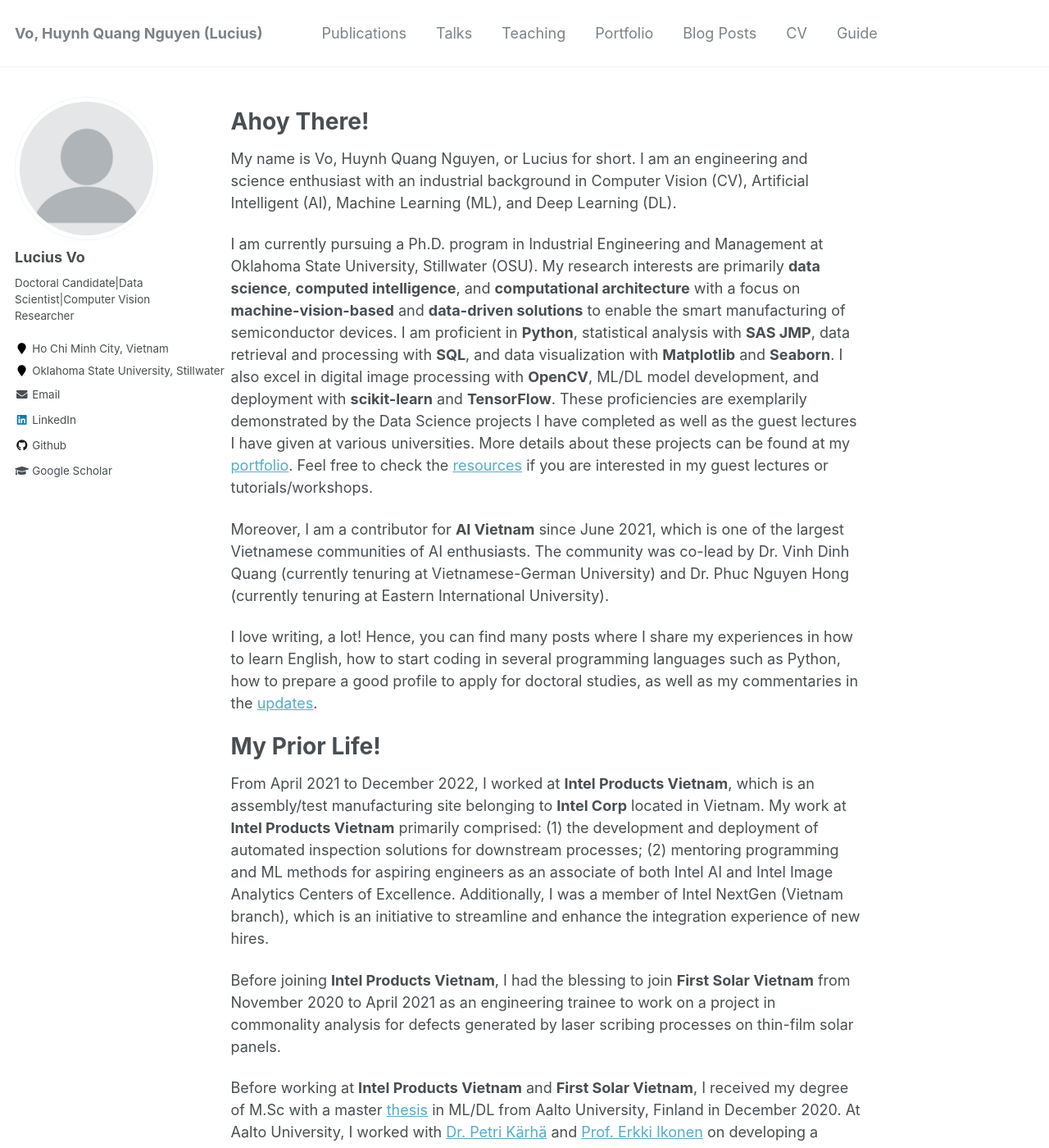
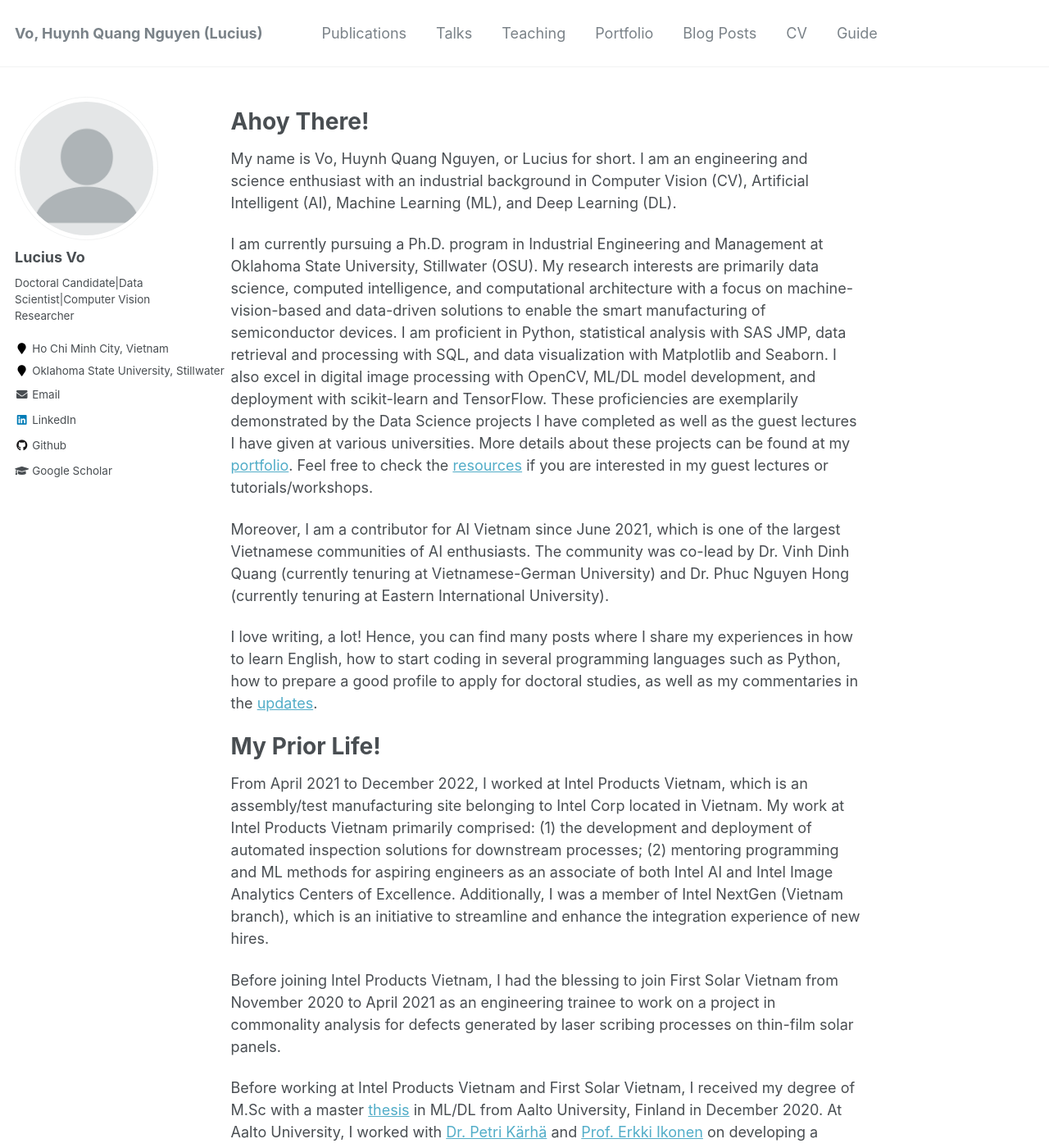
Before and after one commit to vohuynhquangnguyen/vohuynhquangnguyen.github.io, a Jekyll site: the page built from _pages/about.md, in a window 1280 px wide and 1400 px high. Shown: the whole window at 82% size. Built offline with Jekyll 4.4.1, drawn with Linux system fonts in a browser that asks for light colours.

```diff
--- a/_pages/about.md
+++ b/_pages/about.md
@@ -11,18 +11,18 @@ redirect_from:
 # Ahoy There!
 My name is Vo, Huynh Quang Nguyen, or Lucius for short. I am an engineering and science enthusiast with an industrial background in Computer Vision (CV), Artificial Intelligent (AI), Machine Learning (ML), and Deep Learning (DL).
 
-I am currently pursuing a Ph.D. program in Industrial Engineering and Management at Oklahoma State University, Stillwater (OSU). My research interests are primarily <b>data science</b>, <b>computed intelligence</b>, and <b>computational architecture</b> with a focus on <b>machine-vision-based</b> and <b>data-driven solutions</b> to enable the smart manufacturing of semiconductor devices. I am proficient in <b>Python</b>, statistical analysis with <b>SAS JMP</b>, data retrieval and processing with <b>SQL</b>, and data visualization with <b>Matplotlib</b> and <b>Seaborn</b>. I also excel in digital image processing with <b>OpenCV</b>, ML/DL model development, and deployment with <b>scikit-learn</b> and <b>TensorFlow</b>. These proficiencies are exemplarily demonstrated by the Data Science projects I have completed as well as the guest lectures I have given at various universities. More details about these projects can be found at my <a href = "/pages/portfolio">portfolio</a>. Feel free to check the <a href = "/pages/resources">resources</a> if you are interested in my guest lectures or tutorials/workshops.
+I am currently pursuing a Ph.D. program in Industrial Engineering and Management at Oklahoma State University, Stillwater (OSU). My research interests are primarily data science, computed intelligence, and computational architecture with a focus on machine-vision-based and data-driven solutions to enable the smart manufacturing of semiconductor devices. I am proficient in Python, statistical analysis with SAS JMP, data retrieval and processing with SQL, and data visualization with Matplotlib and Seaborn. I also excel in digital image processing with OpenCV, ML/DL model development, and deployment with scikit-learn and TensorFlow. These proficiencies are exemplarily demonstrated by the Data Science projects I have completed as well as the guest lectures I have given at various universities. More details about these projects can be found at my <a href = "/pages/portfolio">portfolio</a>. Feel free to check the <a href = "/pages/resources">resources</a> if you are interested in my guest lectures or tutorials/workshops.
 
-Moreover, I am a contributor for <b>AI Vietnam</b> since June 2021, which is one of the largest Vietnamese communities of AI enthusiasts. The community was co-lead by Dr. Vinh Dinh Quang (currently tenuring at Vietnamese-German University) and Dr. Phuc Nguyen Hong (currently tenuring at Eastern International University).
+Moreover, I am a contributor for AI Vietnam since June 2021, which is one of the largest Vietnamese communities of AI enthusiasts. The community was co-lead by Dr. Vinh Dinh Quang (currently tenuring at Vietnamese-German University) and Dr. Phuc Nguyen Hong (currently tenuring at Eastern International University).
 
 I love writing, a lot! Hence, you can find many posts where I share my experiences in how to learn English, how to start coding in several programming languages such as Python, how to prepare a good profile to apply for doctoral studies, as well as my commentaries in the <a href = "/pages/updates">updates</a>.
 
 # My Prior Life!
-From April 2021 to December 2022, I worked at <b>Intel Products Vietnam</b>, which is an assembly/test manufacturing site belonging to <b>Intel Corp</b> located in Vietnam. My work at <b>Intel Products Vietnam</b> primarily comprised: (1) the development and deployment of automated inspection solutions for downstream processes; (2) mentoring programming and ML methods for aspiring engineers as an associate of both Intel AI and Intel Image Analytics Centers of Excellence. Additionally, I was a member of Intel NextGen (Vietnam branch), which is an initiative to streamline and enhance the integration experience of new hires.
+From April 2021 to December 2022, I worked at Intel Products Vietnam, which is an assembly/test manufacturing site belonging to Intel Corp located in Vietnam. My work at Intel Products Vietnam primarily comprised: (1) the development and deployment of automated inspection solutions for downstream processes; (2) mentoring programming and ML methods for aspiring engineers as an associate of both Intel AI and Intel Image Analytics Centers of Excellence. Additionally, I was a member of Intel NextGen (Vietnam branch), which is an initiative to streamline and enhance the integration experience of new hires.
 
-Before joining <b>Intel Products Vietnam</b>, I had the blessing to join <b>First Solar Vietnam</b> from November 2020 to April 2021 as an engineering trainee to work on a project in commonality analysis for defects generated by laser scribing processes on thin-film solar panels.
+Before joining Intel Products Vietnam, I had the blessing to join First Solar Vietnam from November 2020 to April 2021 as an engineering trainee to work on a project in commonality analysis for defects generated by laser scribing processes on thin-film solar panels.
 
-Before working at <b>Intel Products Vietnam</b> and <b>First Solar Vietnam</b>, I received my degree of M.Sc with a master <a href = "https://aaltodoc.aalto.fi/handle/123456789/102461">thesis</a> in ML/DL from Aalto University, Finland in December 2020. At Aalto University, I worked with <a href = "https://research.aalto.fi/en/persons/petri-k%C3%A4rh%C3%A4">Dr. Petri Kärhä</a> and <a href = "https://research.aalto.fi/en/persons/erkki-ikonen">Prof. Erkki Ikonen</a> on developing a measurement setup to determine the differential spectral responsivity of solar cells. We also worked, albeit for a limited time, on an estimation method to include uncertainties of spectral mismatch in solar cell calibration.
+Before working at Intel Products Vietnam and First Solar Vietnam, I received my degree of M.Sc with a master <a href = "https://aaltodoc.aalto.fi/handle/123456789/102461">thesis</a> in ML/DL from Aalto University, Finland in December 2020. At Aalto University, I worked with <a href = "https://research.aalto.fi/en/persons/petri-k%C3%A4rh%C3%A4">Dr. Petri Kärhä</a> and <a href = "https://research.aalto.fi/en/persons/erkki-ikonen">Prof. Erkki Ikonen</a> on developing a measurement setup to determine the differential spectral responsivity of solar cells. We also worked, albeit for a limited time, on an estimation method to include uncertainties of spectral mismatch in solar cell calibration.
 
 
 # My Prior prior Life!
```
